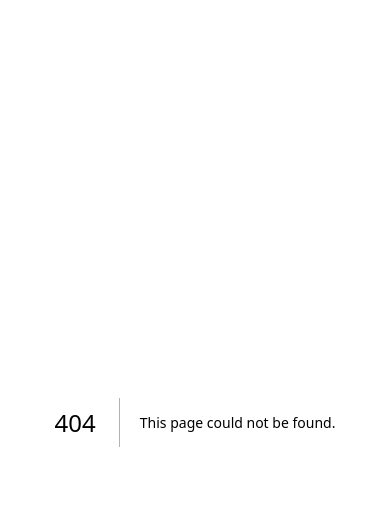
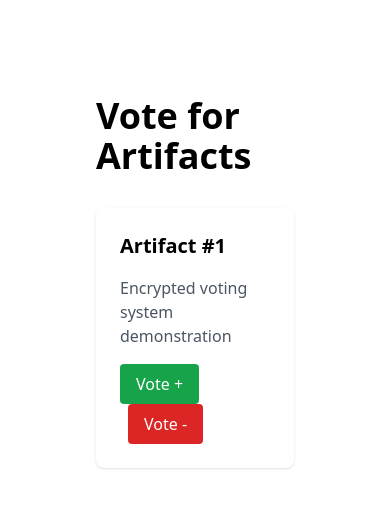
Before and after one commit to YeddaWalsh/artifact-cipher-vault, a Next.js app in the folder frontend/: page /vote in a window 390 px wide. Before the commit this address had no page. Shown: the top 508 px of the page. Built offline with nearby package versions, Linux system fonts and the light colour scheme.

Commit message:
feat: create voting page with artifact cards
- Implement basic voting interface with increment/decrement buttons
- Design responsive grid layout for artifact display
- Set up foundation for encrypted voting interactions

```diff
--- /dev/null
+++ b/frontend/app/vote/page.tsx
@@ -0,0 +1,21 @@
+export default function VotePage() {
+  return (
+    <main className="flex min-h-screen flex-col items-center p-24">
+      <div className="max-w-4xl w-full">
+        <h1 className="text-4xl font-bold mb-8">Vote for Artifacts</h1>
+        <div className="grid grid-cols-1 md:grid-cols-2 lg:grid-cols-3 gap-6">
+          <div className="bg-white rounded-lg shadow p-6">
+            <h3 className="text-xl font-semibold mb-4">Artifact #1</h3>
+            <p className="text-gray-600 mb-4">Encrypted voting system demonstration</p>
+            <button className="bg-green-600 text-white px-4 py-2 rounded hover:bg-green-700">
+              Vote +
+            </button>
+            <button className="bg-red-600 text-white px-4 py-2 rounded hover:bg-red-700 ml-2">
+              Vote -
+            </button>
+          </div>
+        </div>
+      </div>
+    </main>
+  )
+}
```
